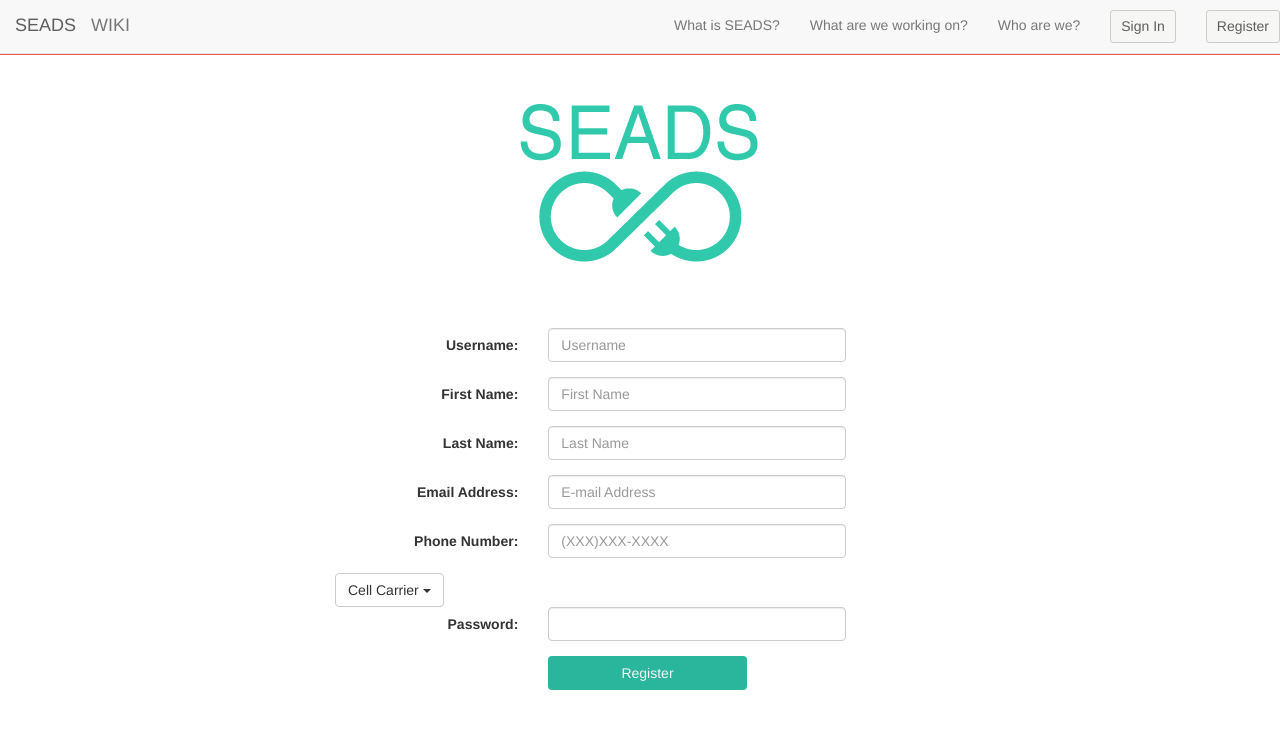
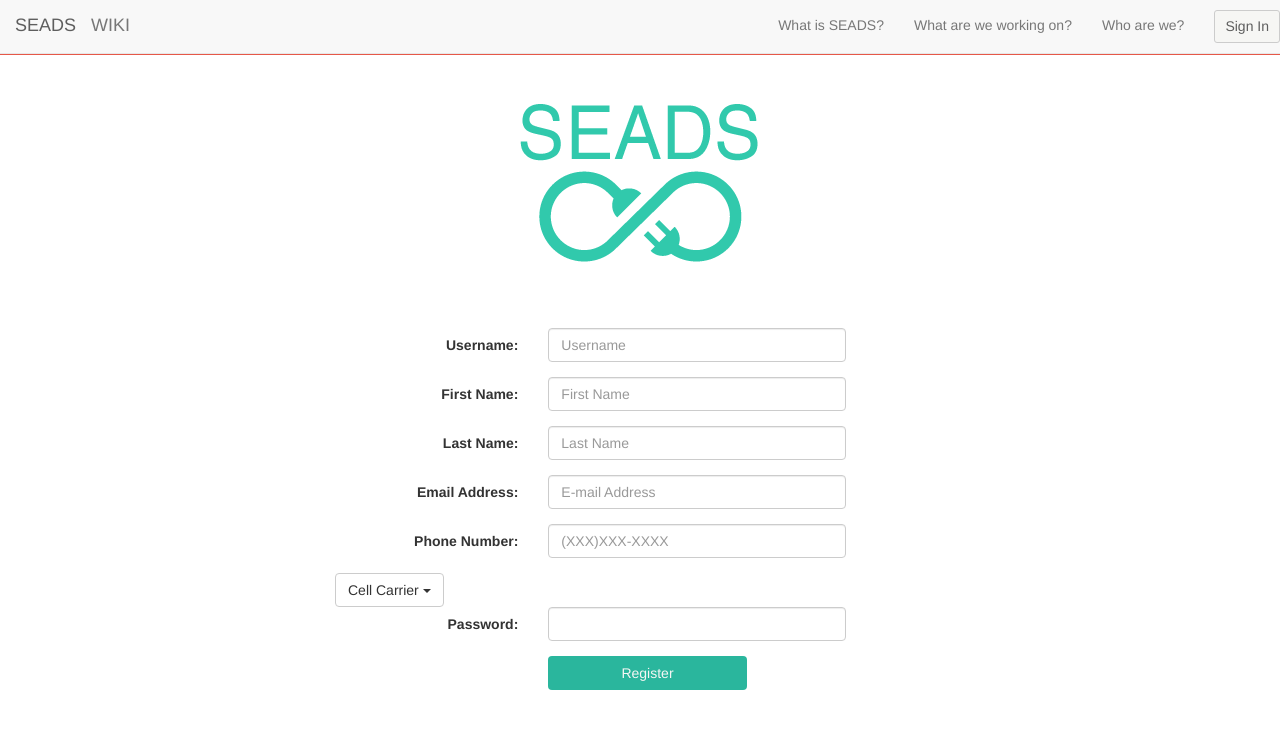
Before and after one commit to seadsystem/App, a Django app: page /register/ in a window 1280 px wide. Shown: the top 729 px of the page. Run offline with Django 3.2, Linux system fonts and the light colour scheme; some libraries are stand-ins or nearby versions.

Commit message:
removed the register button from the navbar when you are registering

```diff
--- a/SeadsFront/seadssite/templates/register.html
+++ b/SeadsFront/seadssite/templates/register.html
@@ -34,8 +34,7 @@ http://stackoverflow.com/questions/7419535/how-to-render-django-form-errors-not-
       <!-- Show Sign In and Register button if user is not signed in -->
       <li class="signin"><button type="button" class="btn btn-default navbar-btn btn-sm signin actSign" onclick="window.location ='{%url 'django.contrib.auth.views.login' %}'">
       Sign In</button></li>
-      <li class="signin"><button type="button" class="btn btn-default navbar-btn btn-sm signin actSign" onclick="window.location ='/register/'">
-        Register</button></li>
+      </ul>
    </div>
  </div>
 </nav>
```
